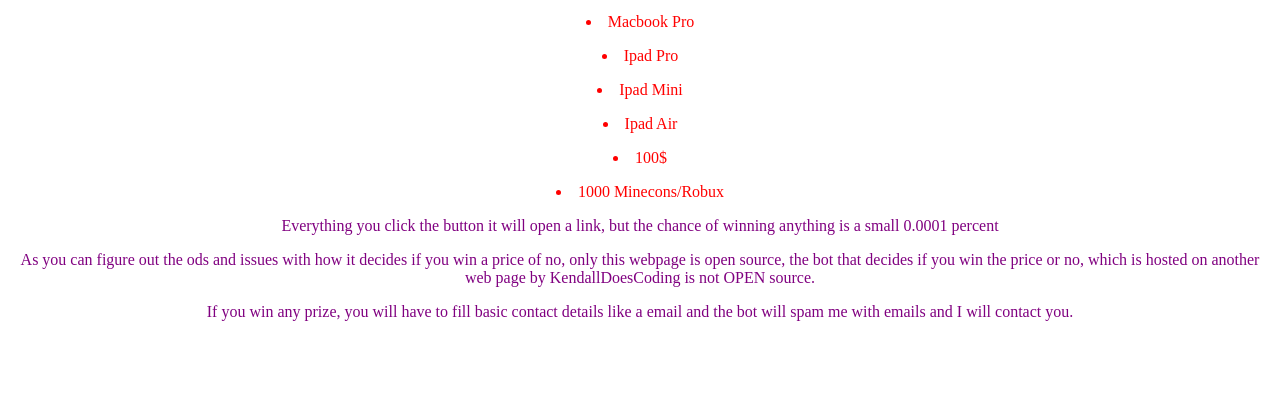
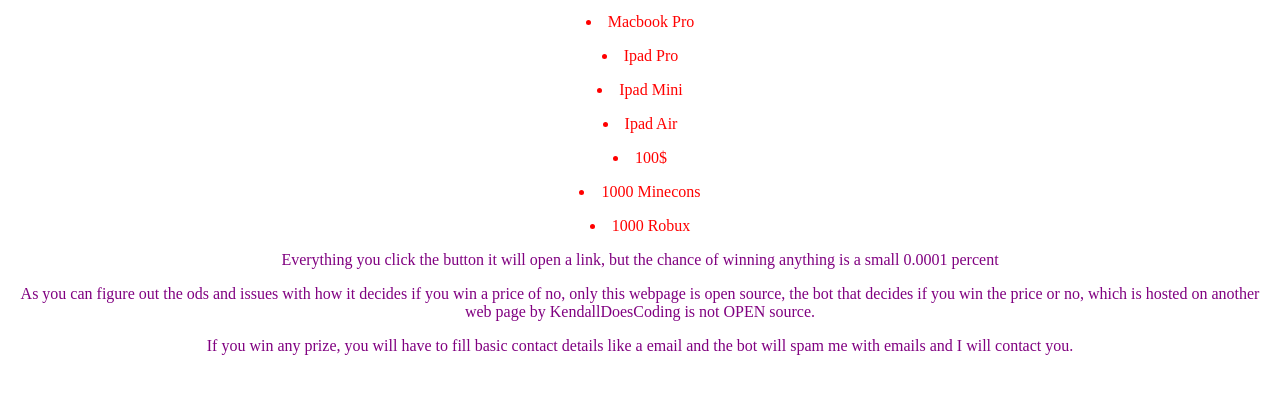
Before and after one commit to KendallDoesCoding/tap-for-a-surprise, a plain HTML site: page index.html in a window 1280 px wide. Shown: the part 177-570 px from the top of the page. Drawn offline with Linux system fonts and the light colour scheme; a web font is replaced by a local one.

Commit message:
chore: Move robux to next line instead of merging with Minecons

```diff
--- a/index.html
+++ b/index.html
@@ -23,7 +23,9 @@
     <p><li>Ipad Mini</li></p>
     <p><li>Ipad Air</li></p>
     <p><li>100$</li></p>
-    <p><li>1000 Minecons/Robux</li></p>
+    <p><li>1000 Minecons</li></p>
+    <p><li>1000 Robux</li></p>
+
     </div>
     <div class="info">
         <p>Everything you click the button it will open a link, but the chance of winning anything is a small 0.0001 percent</p>
```
